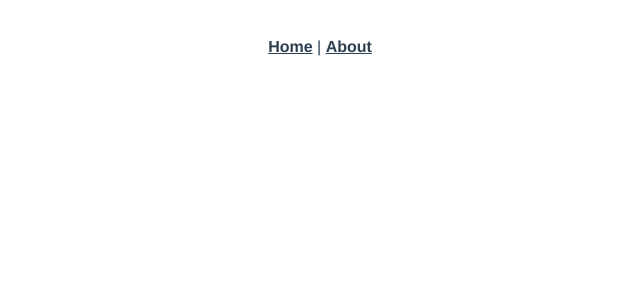
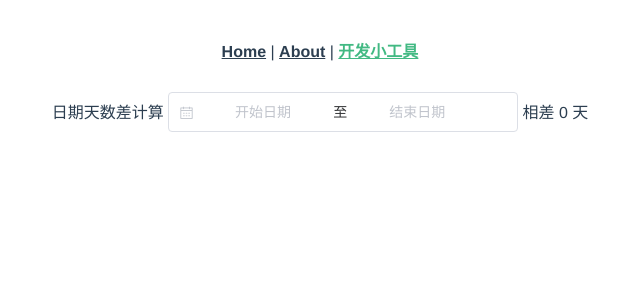
Before and after one commit to pluone/blog-front, a Vue app: page /tools in a window 1280 px wide. Shown: the top 300 px of the page, without its empty margins (320-960 px from the left). Built offline with nearby package versions, Linux system fonts and the light colour scheme.

Commit message:
开发日期小工具

```diff
--- a/src/App.vue
+++ b/src/App.vue
@@ -2,7 +2,8 @@
   <div id="app">
     <div id="nav">
       <router-link to="/">Home</router-link> |
-      <router-link to="/about">About</router-link>
+      <router-link to="/about">About</router-link> |
+      <router-link to="/tools">开发小工具</router-link>
     </div>
     <router-view/>
   </div>
--- a/src/router/index.js
+++ b/src/router/index.js
@@ -1,6 +1,7 @@
 import Vue from 'vue'
 import VueRouter from 'vue-router'
 import Home from '../views/Home.vue'
+import DevTools from '../views/DevTools.vue'
 
 Vue.use(VueRouter)
 
@@ -17,6 +18,11 @@ Vue.use(VueRouter)
     // this generates a separate chunk (about.[hash].js) for this route
     // which is lazy-loaded when the route is visited.
     component: () => import(/* webpackChunkName: "about" */ '../views/About.vue')
+  },
+  {
+    path: '/tools',
+    name: '开发小工具',
+    component: DevTools
   }
 ]
 
--- /dev/null
+++ b/src/views/DevTools.vue
@@ -0,0 +1,44 @@
+<template>
+  <div class="block">
+    <span>日期天数差计算 </span>
+    <el-date-picker
+      v-model="value1"
+      type="daterange"
+      value-format="yyyy-MM-dd"
+      @change="getDayDiff"
+      range-separator="至"
+      start-placeholder="开始日期"
+      end-placeholder="结束日期"
+    >
+    </el-date-picker>
+    相差 {{ dayDiff }} 天
+  </div>
+</template>
+
+<script>
+export default {
+  data() {
+    return {
+      value1: '',
+      dayDiff: '0',
+    }
+  },
+  methods: {
+    getDayDiff() {
+      if (Array.isArray(this.value1) && this.value1.length == 2) {
+        const startDate = this.value1[0]
+        const endDate = this.value1[1]
+        const url =
+          'http://localhost:8001/api/dayDiff?startDate=' +
+          startDate +
+          '&endDate=' +
+          endDate
+        this.$axios.get(url).then((response) => {
+          this.dayDiff = response.data.data
+        })
+      }
+    },
+  },
+}
+</script>
+<style scoped></style>
```
